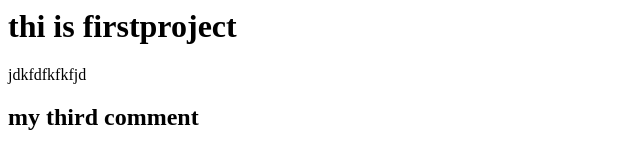
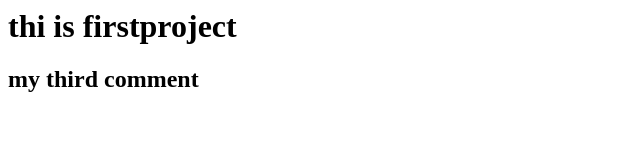
Before and after one commit to Mukeshshr/Mukeshshr, a plain HTML site: page index.html in a window 1280 px wide. Shown: the whole page, without its empty margins (0-640 px from the left). Drawn offline with Linux system fonts and the light colour scheme.

Commit message:
Update index.html

```diff
--- a/index.html
+++ b/index.html
@@ -4,7 +4,6 @@
 </head>
 <body>
 <h1 bgcolor="red">thi is firstproject</h1>
-  <p>jdkfdfkfkfjd</p>
 <h2>my third comment</h2>
 </body>
 </html>
```
